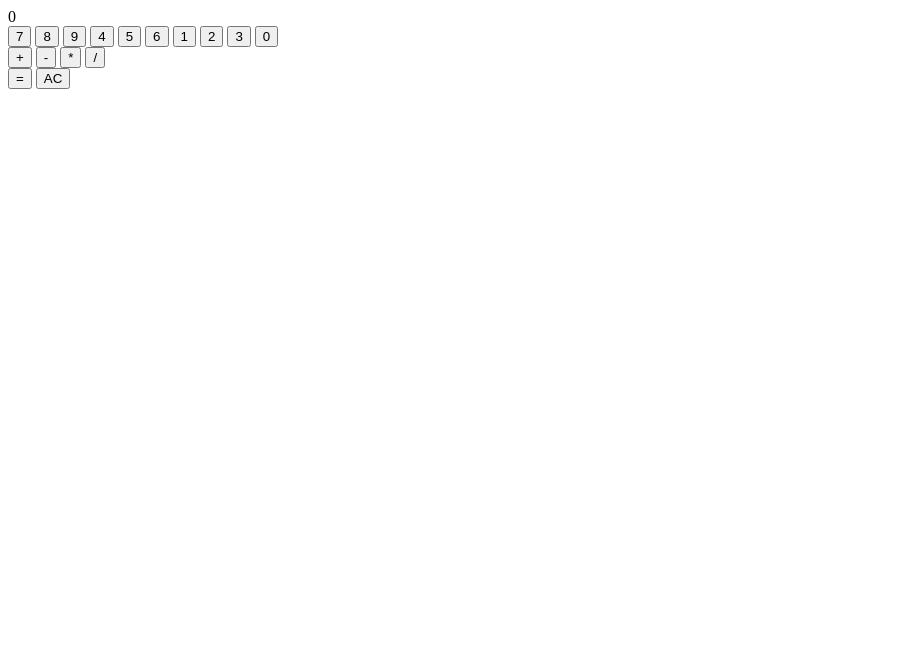
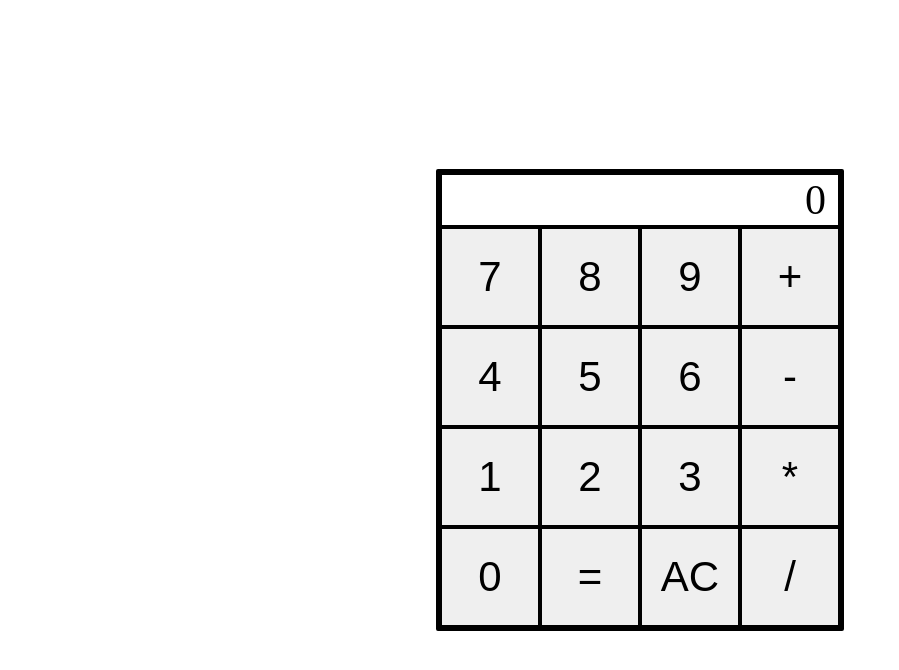
Before and after one commit to linthalo77/calculator, a plain HTML site: page index.html in a window 1280 px wide. Shown: the whole page, without its empty margins (0-899 px from the left). Drawn offline with Linux system fonts and the light colour scheme.

Commit message:
Add basic style

```diff
--- a/css/style.css
+++ b/css/style.css
@@ -0,0 +1,71 @@
+body {
+    display: flex;
+    justify-content: center;
+    align-items: center;
+    height: 100vh;
+    padding: 0px;
+    margin: 0px;
+}
+
+.calculator {
+    display: flex;
+    flex-direction: column;
+    flex-basis: 400px;
+    justify-content: flex-start;
+    border: 4px solid black;
+    border-radius: 2px;
+}
+
+.display {
+    padding: 0px 12px;
+    color: black;
+    font-size: 42px;
+    display: flex;
+    flex-shrink: 0;
+    height: 50px;
+    border: 2px solid black;
+    justify-content: flex-end;
+    align-items: center;
+}
+
+button {
+    padding: 0px;
+    margin: 0px;
+    border: 2px solid black;
+}
+
+.buttons {
+    display: flex;
+    flex-shrink: 0;
+}
+
+.digit-container {
+    display: flex;
+    flex-wrap: wrap;
+    flex-basis: 300px;
+    align-content: flex-start;
+    flex-grow: 0;
+    flex-shrink: 0;
+}
+
+.digit-container > * {
+    color: black;
+    font-size: 42px;
+    height: 100px;
+    width: 100px;
+}
+
+.op-container {
+    display: flex;
+    flex-direction: column;
+    flex: 1;
+}
+
+.op-container > * {
+    color: black;
+    font-size: 42px;
+    display: flex;
+    flex: 1;
+    justify-content: center;
+    align-items: center;
+}
--- a/index.html
+++ b/index.html
@@ -4,7 +4,7 @@
     <meta charset="UTF-8">
     <meta name="viewport" content="width=device-width, initial-scale=1.0">
     <title>Calculator</title>
-    <style rel="stylesheet" href="./css/style.css"></style>
+    <link rel="stylesheet" href="./css/style.css">
     <script src="./js/main.js" defer></script>
 </head>
 <body>
@@ -22,15 +22,17 @@
                 <button class="digit">2</button>
                 <button class="digit">3</button>
                 <button class="digit">0</button>
+                <button class="equals">=</button>
+                <button class="clear">AC</button>
             </div>
             <div class="op-container">
                 <button class="operator">+</button>
                 <button class="operator">-</button>
                 <button class="operator">*</button>
                 <button class="operator">/</button>
+
             </div>
-            <button class="equals">=</button>
-            <button class="clear">AC</button>
+
         </div>
 
 
```
